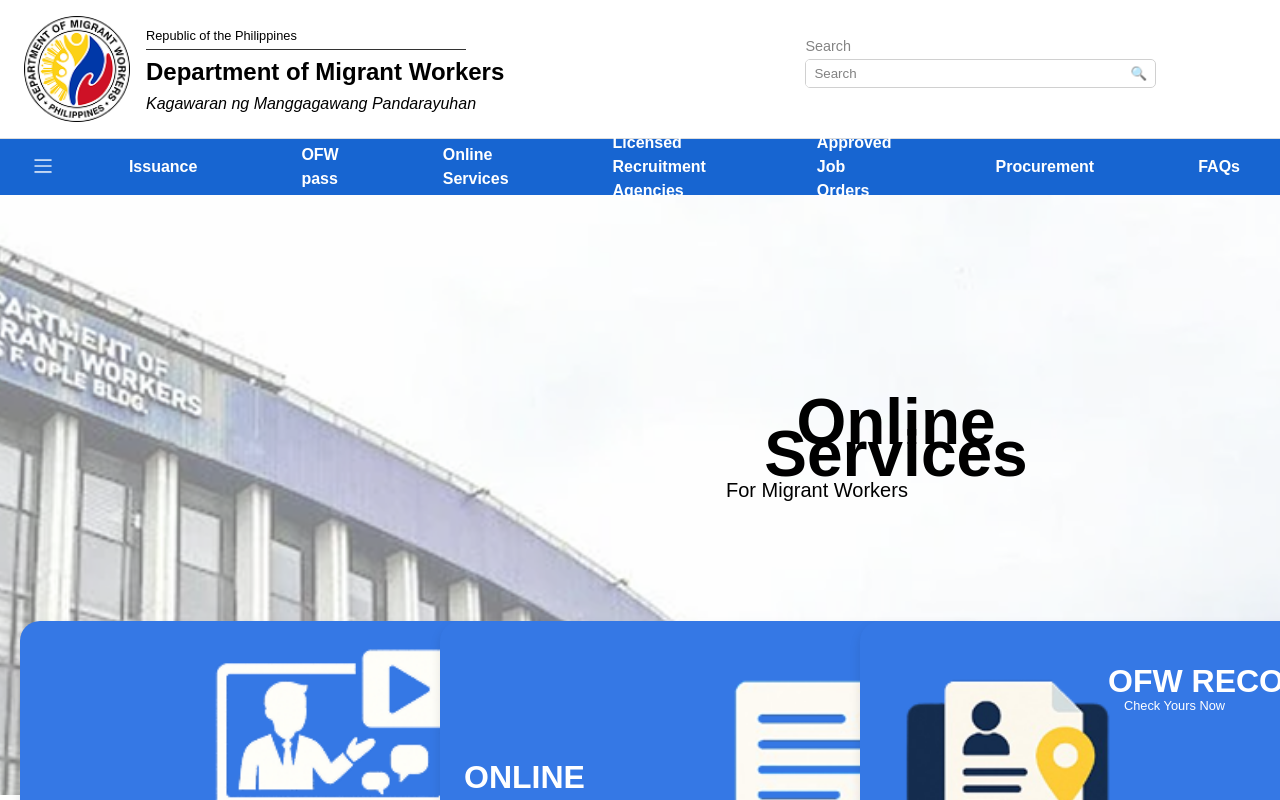
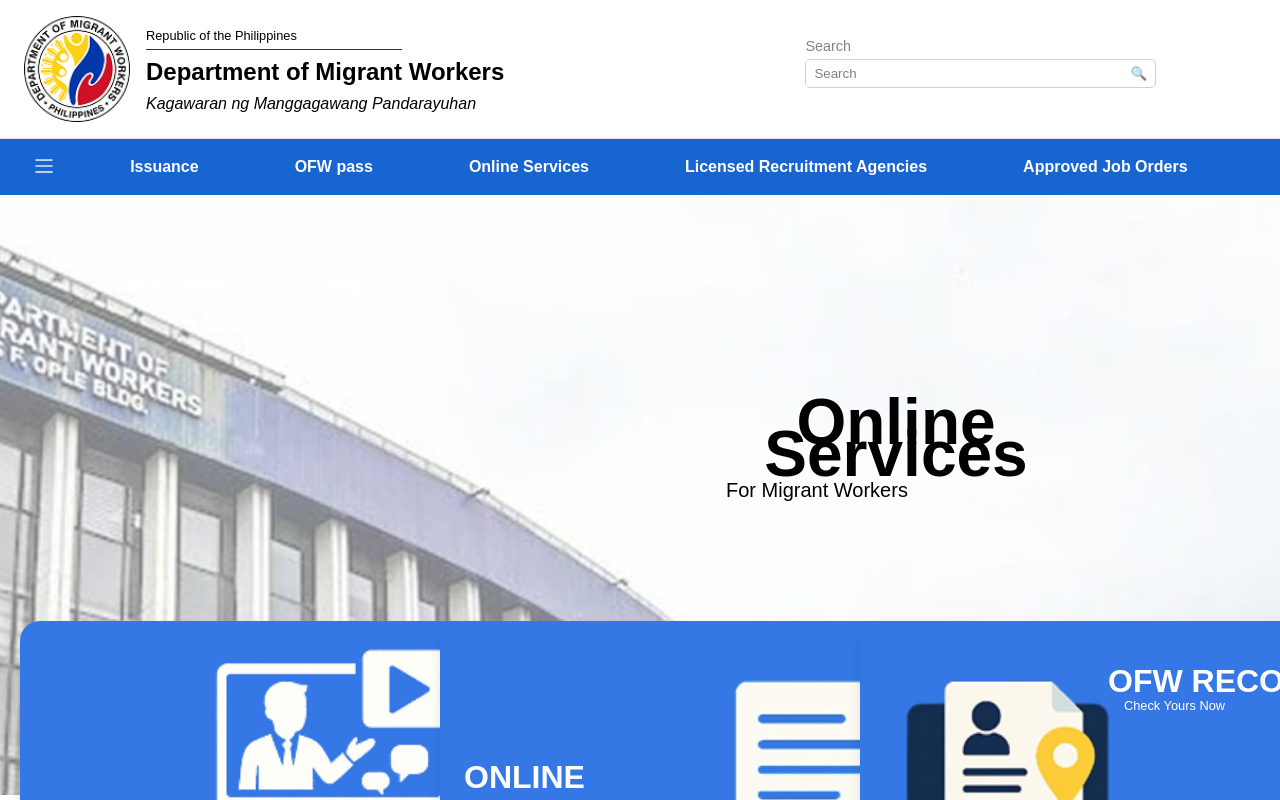
Before and after one commit to JFellores/POEA, a React (Vite) app: page / in a window 1280 px wide. Shown: the top 800 px of the page. Built offline with nearby package versions, Linux system fonts and the light colour scheme.

Commit message:
Scaled Header css

```diff
--- a/src/GeneralComponents/Header.css
+++ b/src/GeneralComponents/Header.css
@@ -1,38 +1,38 @@
-/* make header a vertical stack */
 .header {
   width: 100%;
   display: flex;
-  flex-direction: column;      /* stack top + nav */
+  flex-direction: column;
   position: sticky;
   top: 0;
   z-index: 10;
   background-color: #fff;
 }
 
-/* ─── Row 1 styles ─── */
+/* Row 1 */
 .header__top {
   display: flex;
   justify-content: space-between;
   align-items: flex-start;
-  padding: 16px 24px;
-
+  padding: 1rem 1.5rem;       /* 16px 24px */
   border-bottom: 1px solid #ddd;
 }
 
+/* Logo + title stack */
 .header__left {
   display: flex;
   align-items: flex-start;
 }
 
 .header__logo {
-  width: 106px;
-  margin-right: 16px;
+  width: 6.625rem;            /* 106px */
+  margin-right: 1rem;         /* 16px */
 }
 
+/* Text block under logo */
 .header__text {
   display: flex;
   flex-direction: column;
-  margin-top: 10px;
+  margin-top: 0.625rem;       /* 10px */
 }
 
 .header__topline {
@@ -41,10 +41,10 @@
 }
 
 .header__divider {
-  width: 320px;
+  width: clamp(10rem, 20vw, 20rem); /* fluid between 160px and 320px */
   border: none;
   border-top: 1px solid #333;
-  margin: 4px 0;
+  margin: 0.25rem 0;          /* 4px */
 }
 
 .header__title {
@@ -55,14 +55,15 @@
 
 .header__subtitle {
   font-size: 1rem;
-  margin: 2px 0 0;
+  margin: 0.125rem 0 0;       /* 2px 0 0 */
   color: #000;
   font-style: italic;
 }
 
+/* Search area */
 .header__search {
-  margin-top: 20px;
-  margin-right: 100px;
+  margin-top: 1.25rem;        /* 20px */
+  margin-right: 6.25rem;      /* 100px */
   display: flex;
   flex-direction: column;
   align-items: flex-start;
@@ -71,7 +72,7 @@
 
 .header__search-label {
   font-size: 0.9rem;
-  margin-bottom: 1px;
+  margin-bottom: 0.0625rem;   /* 1px */
   color: #777;
 }
 
@@ -79,13 +80,13 @@
   display: flex;
   align-items: center;
   border: 1px solid #ccc;
-  border-radius: 5px;
+  border-radius: 0.3125rem;   /* 5px */
   overflow: hidden;
 }
 
 .header__search-box input {
-  width: 300px;
-  padding: 6px 8px;
+  width: 18.75rem;            /* 300px */
+  padding: 0.375rem 0.5rem;   /* 6px 8px */
   border: none;
   outline: none;
   background: #fff;
@@ -95,44 +96,46 @@
 .header__search-box button {
   border: none;
   background: none;
-  padding: 6px 8px;
+  padding: 0.375rem 0.5rem;
   cursor: pointer;
 }
 
-/* NAVIGATION */
+/* Navigation */
 .header__nav {
   background-color: #1765d1;
   display: flex;
   justify-content: center;
   align-items: center;
-  padding: 0 24px;
-  height: 56px;
+  padding: 0 1.5rem;          /* 24px */
+  height: 3.5rem;             /* 56px */
 }
 
 .nav__toggle {
   background: none;
-  width: 50px;
+  width: 3.125rem;            /* 50px */
   border: none;
   padding: 0;
-  margin-right: 50px;
+  margin-right: 3.125rem;     /* 50px */
   cursor: pointer;
   align-self: stretch;
 }
 
 .nav__toggle img {
-  width: 24px;
-  height: 24px;
+  width: 1.5rem;              /* 24px */
+  height: 1.5rem;
   margin: auto;
 }
 
+/* Allow nav items to wrap */
 .navbar__list {
   display: flex;
+  flex-wrap: wrap;
   list-style: none;
   margin: 0;
   padding: 0;
   align-items: center;
   height: 100%;
-  gap: 72px;
+  gap: clamp(2rem, 5vw, 4.5rem); /* 32px–72px */
 }
 
 .navbar__item {
@@ -146,7 +149,7 @@
   align-items: center;
   justify-content: center;
   height: 100%;
-  padding: 0 16px;
+  padding: 0 1rem;            /* 16px */
   color: #fff;
   text-decoration: none;
   font-family: Arial, Helvetica, sans-serif;
@@ -154,12 +157,8 @@
   transition: background-color 0.2s, color 0.2s;
 }
 
-.navbar__link:hover {
+.navbar__link:hover,
+.nav__toggle:hover {
   background-color: #fff;
   color: #1765d1;
 }
-
-.nav__toggle:hover {
-  background-color: #fff;
-  /* SVG fill needs inline SVG or filter hack; see earlier advice */
-}
```
